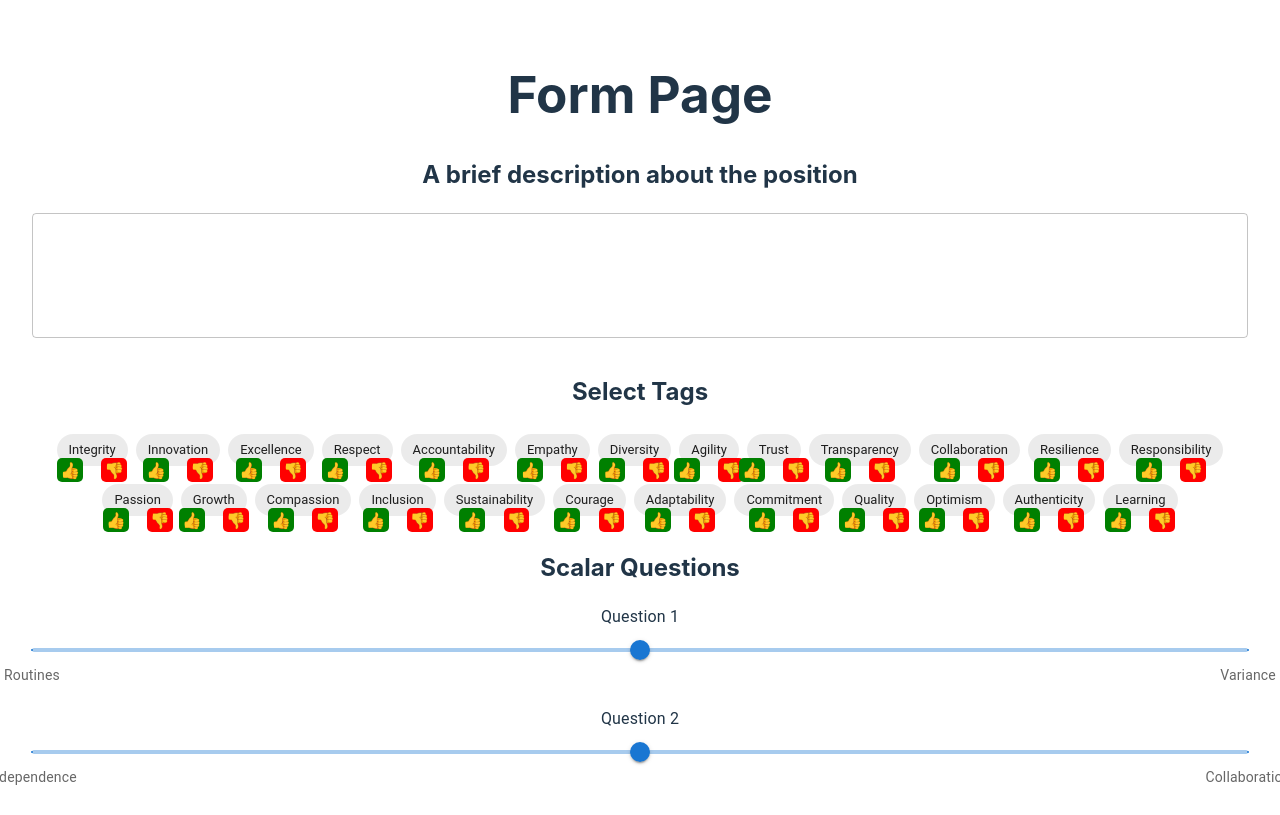
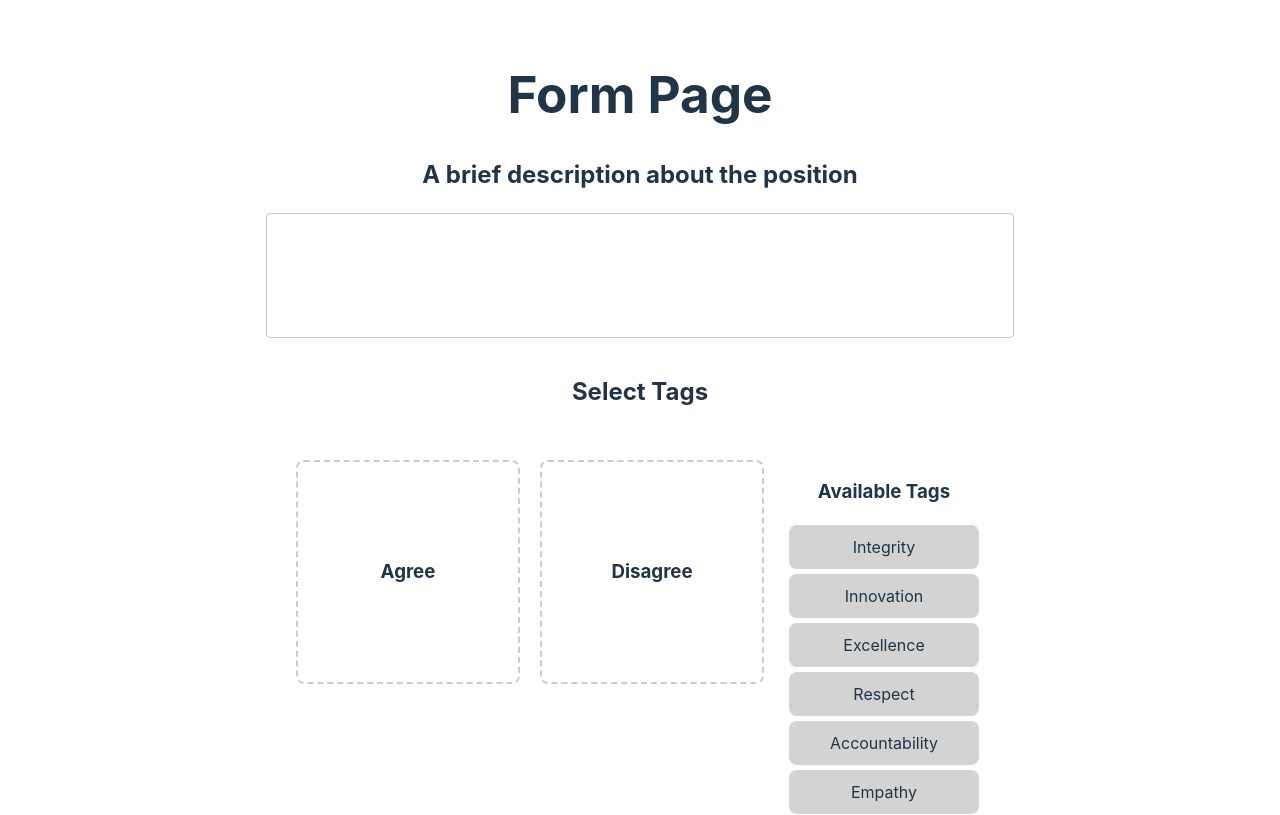
Before and after one commit to Papumaja/junction24, a React (Vite) app: page /review in a window 1280 px wide. Shown: the top 815 px of the page. Built offline with nearby package versions, Linux system fonts and the light colour scheme.

Commit message:
Draggable review

```diff
--- a/src/components/Form/Input/ReviewTag.jsx
+++ b/src/components/Form/Input/ReviewTag.jsx
@@ -1,53 +1,110 @@
+import React, { useState } from 'react';
 import Box from "@mui/material/Box";
-import Tag from './Tag'
+import Tag from './Tag';
+import { tags } from '../../../data/tags';
 
-export default function ReviewTag({ tag, selectedTags, onChange }) {
+// Container component for Agree/Disagree
+function Container({ label, onDrop, onDragOver, children }) {
   return (
-      <div key={tag} style={{position: 'relative', width: 'auto', height: '50px', display: 'inline-block'}}>
-        {/* Tag component (could be a button-like component) */}
-        <Tag tag={tag} selectedTags={selectedTags} onChange={onChange} />
-
-        {/* Overlay buttons */}
     <div
+      onDrop={onDrop}
+      onDragOver={onDragOver}
       style={{
-            position: 'absolute',
-            bottom: '-2px', // Position from the bottom of the parent (Tag)
-            left: '50%',
-            transform: 'translateX(-50%)', // Center horizontally
+        width: '200px',
+        height: '200px',
+        border: '2px dashed #ccc',
+        borderRadius: '8px',
+        margin: '10px',
+        padding: '10px',
         display: 'flex',
-            justifyContent: 'space-between',
-            width: '70px', // You can adjust the width as needed
+        flexDirection: 'column',
+        alignItems: 'center',
+        justifyContent: 'center',
       }}
     >
-          {/* Like button */}
-          <button
+      <h3>{label}</h3>
+      {children}
+    </div>
+  );
+}
+
+function RTag({ tag, onDragStart, onDragEnd }) {
+    return (
+      <div
+        draggable
+        onDragStart={(e) => onDragStart(e, tag)} // Start dragging
+        onDragEnd={onDragEnd}                    // End dragging
         style={{
-              padding: '2px 3px',
-              backgroundColor: 'green',
-              color: 'white',
-              border: 'none',
-              borderRadius: '5px',
-              cursor: 'pointer',
+          padding: '10px',
+          margin: '5px',
+          backgroundColor: 'lightgray',
+          borderRadius: '8px',
+          cursor: 'move',
         }}
-            onClick={() => console.log('Liked!')}
       >
-            👍
-          </button>
+        {tag}
+      </div>
+    );
+  }
 
-          {/* Dislike button */}
-          <button
-            style={{
-              padding: '2px 3px',
-              backgroundColor: 'red',
-              color: 'white',
-              border: 'none',
-              borderRadius: '5px',
-              cursor: 'pointer',
-            }}
-            onClick={() => console.log('Disliked!')}
-          >
-           👎
-          </button>
+export default function ReviewTag({selectedTags}) {
+  const [setTags] = tags;
+  const [agreeTags, setAgreeTags] = useState([]);
+  const [disagreeTags, setDisagreeTags] = useState([]);
+
+  // Handle the drag start event
+  const onDragStart = (e, tag) => {
+    e.dataTransfer.setData('tag', tag);
+  };
+
+  // Handle the drag end event (optional)
+  const onDragEnd = () => {
+    // You can add any additional logic after drag ends, if needed.
+  };
+
+  // Handle drop in the Agree container
+  const onAgreeDrop = (e) => {
+    e.preventDefault();
+    const tag = e.dataTransfer.getData('tag');
+    setAgreeTags((prev) => [...prev, tag]);
+    setTags((prev) => prev.filter((t) => t !== tag)); // Remove from original list
+  };
+
+  // Handle drop in the Disagree container
+  const onDisagreeDrop = (e) => {
+    e.preventDefault();
+    const tag = e.dataTransfer.getData('tag');
+    setDisagreeTags((prev) => [...prev, tag]);
+    setTags((prev) => prev.filter((t) => t !== tag)); // Remove from original list
+  };
+
+  // Allow the drop event by preventing the default behavior
+  const onDragOver = (e) => {
+    e.preventDefault();
+  };
+
+  return (
+    <div style={{ display: 'flex', justifyContent: 'space-between', padding: '20px' }}>
+      {/* Agree container */}
+      <Container label="Agree" onDrop={onAgreeDrop} onDragOver={onDragOver}>
+        {agreeTags.map((tag, index) => (
+          <RTag key={index} tag={tag} selectedTags={selectedTags} onDragStart={onDragStart} onDragEnd={onDragEnd} />
+        ))}
+      </Container>
+
+      {/* Disagree container */}
+      <Container label="Disagree" onDrop={onDisagreeDrop} onDragOver={onDragOver}>
+        {disagreeTags.map((tag, index) => (
+          <RTag key={index} tag={tag} selectedTags={selectedTags} onDragStart={onDragStart} onDragEnd={onDragEnd} />
+        ))}
+      </Container>
+
+      {/* Available tags to drag */}
+      <div style={{ width: '200px', padding: '10px' }}>
+        <h3>Available Tags</h3>
+        {tags.map((tag, index) => (
+          <RTag key={index} tag={tag} selectedTags={selectedTags} onDragStart={onDragStart} onDragEnd={onDragEnd} />
+        ))}
       </div>
     </div>
   );
--- a/src/pages/ReviewFormPage.jsx
+++ b/src/pages/ReviewFormPage.jsx
@@ -49,13 +49,7 @@ export default function ReviewFormPage() {
         <Description value={jobDescription} onChange={setJobDescription} />
         <div>
           <h2>Select Tags</h2>
-          {sortedTags.map((tag) => (
-            <ReviewTag
-              tag={tag}
-              selectedTags={selectedTags}
-              onChange={handleTagChange}
-            />
-          ))}
+          <ReviewTag selectedTags={selectedTags}></ReviewTag>
         </div>
         <div>
           <h2>Scalar Questions</h2>
```
Lines whose indentation alone changed are shown as unchanged.
